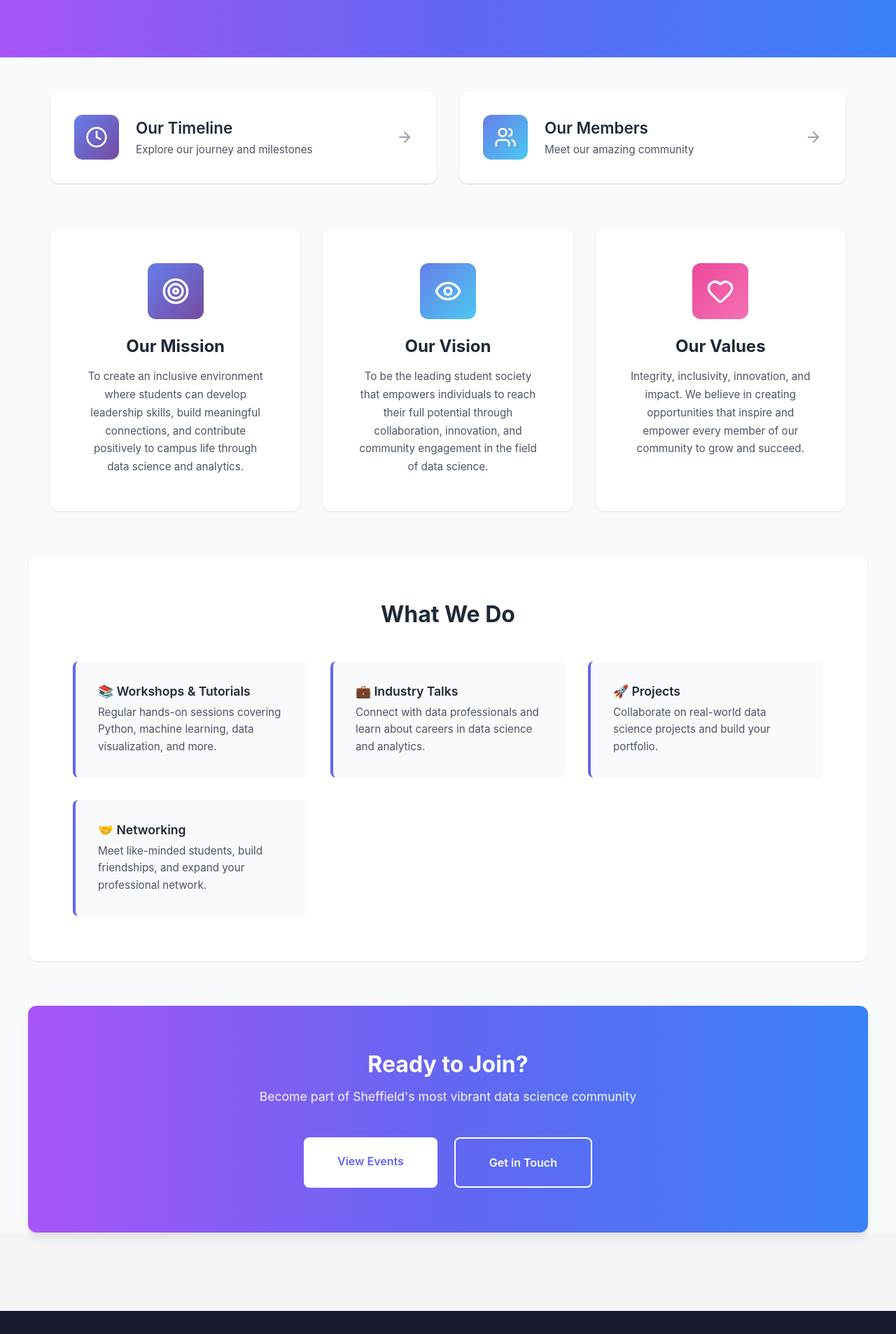
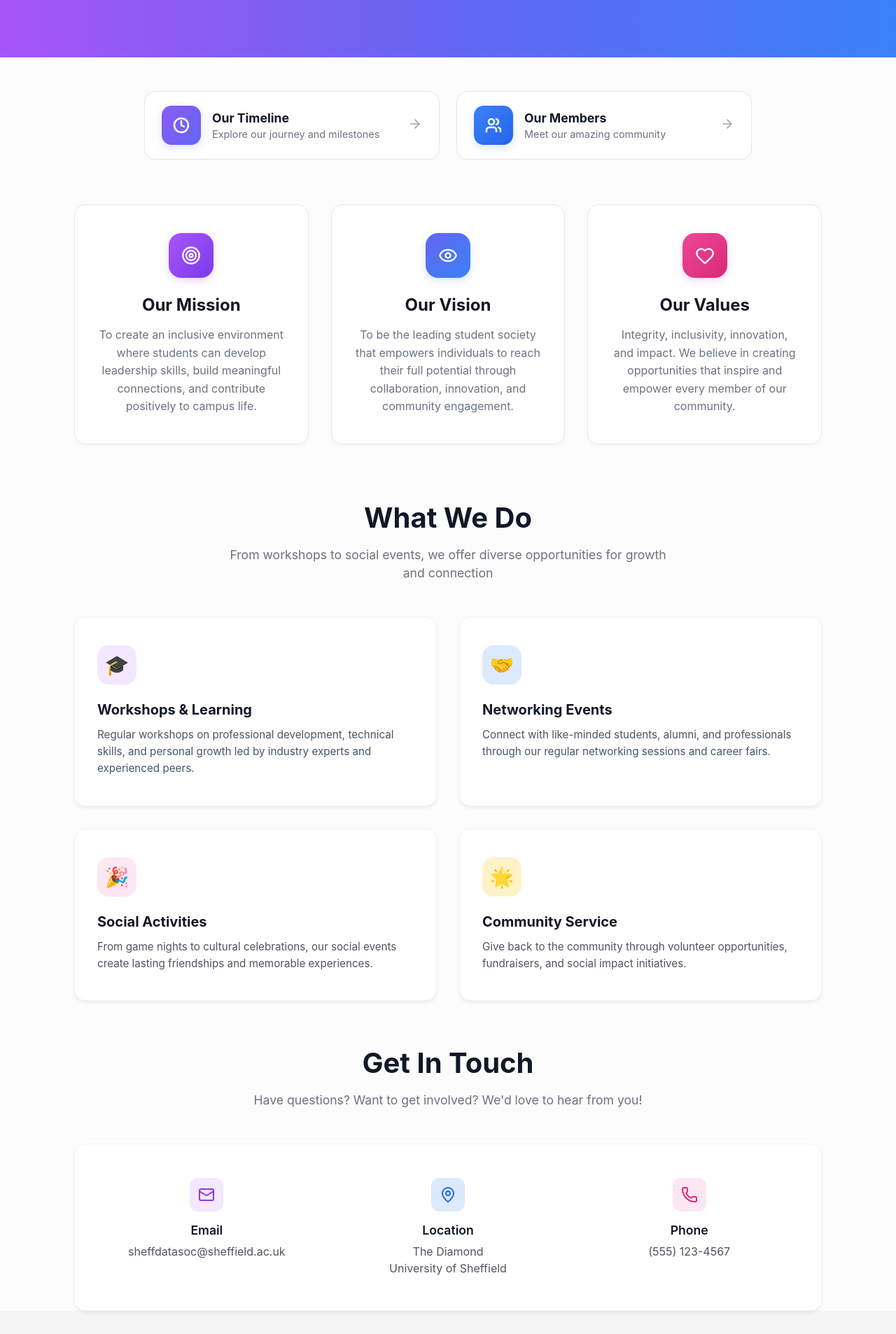
Before and after one commit to sheffdatasoc/SheffDataSoc-Wesbite, a React (Create React App) app: page /about in a window 1280 px wide. Shown: the part 329-2235 px from the top of the page at 70% size. Built offline with nearby package versions, Linux system fonts and the light colour scheme; no server answers.

Commit message:
edited the about page with better contact details

```diff
--- a/src/pages/About.css
+++ b/src/pages/About.css
@@ -1,26 +1,25 @@
 /* ========================================
-   About.css - Updated Hero Style
+   /pages/About.css
    ======================================== */
 
-/* ========== PAGE WRAPPER (Matches Timeline/Sandbox) ========== */
+/* ========== PAGE WRAPPER ========== */
 .about-page {
   width: 100%;
   margin: 0;
   padding: 0;
   min-height: 100vh;
-  background: #f9fafb; /* Consistent light gray background */
+  background: #fcfcfc; /* Cleaner white/gray background */
 }
 
-/* ========== HERO SECTION (Updated to Sandbox Style) ========== */
+/* ========== HERO SECTION ========== */
 .about-hero {
-  background: linear-gradient(to right, #a855f7, #6366f1, #3b82f6); /* Same gradient */
+  background: linear-gradient(to right, #a855f7, #6366f1, #3b82f6);
   color: white;
   text-align: center;
   padding: 5rem 2rem;
   margin-bottom: 3rem;
   width: 100%;
   position: relative;
-  /* Removed border-radius to be full-width like other pages */
 }
 
 .about-hero .hero-badge {
@@ -28,7 +27,7 @@
   background: rgba(255, 255, 255, 0.2);
   backdrop-filter: blur(10px);
   padding: 0.5rem 1.5rem;
-  border-radius: 9999px; /* Full pill shape */
+  border-radius: 9999px;
   font-size: 0.875rem;
   font-weight: 600;
   margin-bottom: 1rem;
@@ -45,381 +44,348 @@
 .about-hero p {
   font-size: 1.25rem;
   opacity: 0.95;
-  max-width: 800px; /* Slightly wider for About text */
+  max-width: 800px;
   margin: 0 auto;
   line-height: 1.6;
   color: rgba(219, 234, 254, 1);
 }
 
-/* ========== Navigation Cards ========== */
+/* ========== 1. TOP NAVIGATION CARDS (Clean Row Style) ========== */
 .about-nav-cards {
   display: grid;
-  grid-template-columns: repeat(auto-fit, minmax(400px, 1fr));
-  gap: var(--spacing-lg);
-  margin-bottom: var(--spacing-2xl);
-  padding: 0 2rem; /* Added horizontal padding to match page layout */
-  max-width: 1200px;
-  margin-left: auto;
-  margin-right: auto;
+  grid-template-columns: repeat(auto-fit, minmax(350px, 1fr));
+  gap: 1.5rem;
+  max-width: 900px;
+  margin: 0 auto 4rem auto;
+  padding: 0 1rem;
 }
 
 .nav-card {
-  background: white; /* Explicit white */
-  padding: var(--spacing-lg);
-  border-radius: var(--radius-xl);
-  box-shadow: 0 1px 3px 0 rgba(0, 0, 0, 0.1), 0 1px 2px 0 rgba(0, 0, 0, 0.06);
+  background: white;
+  border: 1px solid #e5e7eb;
+  border-radius: 16px;
+  padding: 1.25rem 1.5rem;
   display: flex;
   align-items: center;
-  gap: var(--spacing-md);
+  gap: 1rem;
   text-decoration: none;
-  transition: all var(--transition-normal);
-  border: 2px solid transparent;
-  position: relative;
-  overflow: hidden;
-}
-
-.nav-card::before {
-  content: '';
-  position: absolute;
-  top: 0;
-  left: 0;
-  right: 0;
-  bottom: 0;
-  background: linear-gradient(135deg, rgba(102, 126, 234, 0.05) 0%, rgba(118, 75, 162, 0.05) 100%);
-  opacity: 0;
-  transition: opacity var(--transition-normal);
-}
-
-.nav-card:hover::before {
-  opacity: 1;
+  transition: all 0.2s ease;
+  box-shadow: 0 2px 4px rgba(0,0,0,0.02);
 }
 
 .nav-card:hover {
-  transform: translateY(-4px);
-  box-shadow: 0 10px 15px -3px rgba(0, 0, 0, 0.1), 0 4px 6px -2px rgba(0, 0, 0, 0.05);
-  border-color: #6366f1;
+  transform: translateY(-3px);
+  box-shadow: 0 10px 20px rgba(0,0,0,0.05);
+  border-color: #d1d5db;
 }
 
-.nav-card-icon {
-  width: 64px;
-  height: 64px;
-  border-radius: var(--radius-xl);
+/* Gradient Icon Box for Nav */
+.nav-icon-box {
+  width: 56px;
+  height: 56px;
+  border-radius: 14px;
   display: flex;
   align-items: center;
   justify-content: center;
-  color: white;
   flex-shrink: 0;
-  transition: transform var(--transition-normal);
-  z-index: 1;
-}
-
-.nav-card:hover .nav-card-icon {
-  transform: scale(1.1);
-}
-
-/* FIX: Renamed selector to match JSX */
-.about-timeline-icon {
-  background: linear-gradient(135deg, #667eea 0%, #764ba2 100%);
-}
-
-.members-icon {
-  background: linear-gradient(135deg, #667eea 0%, #4cc9f0 100%);
 }
 
 .nav-card-content {
   flex: 1;
-  z-index: 1;
+  display: flex;
+  flex-direction: column;
+  justify-content: center;
 }
 
 .nav-card-content h3 {
-  color: #1f2937;
-  font-size: var(--font-size-xl);
-  margin-bottom: var(--spacing-xs);
-  font-weight: var(--font-weight-semibold);
+  font-size: 1.1rem;
+  font-weight: 700;
+  color: #111827;
+  margin: 0 0 4px 0;
 }
 
 .nav-card-content p {
-  color: #4b5563;
-  font-size: var(--font-size-base);
+  font-size: 0.9rem;
+  color: #6b7280;
   margin: 0;
 }
 
-.nav-card-arrow {
+.nav-arrow {
   color: #9ca3af;
-  transition: all var(--transition-normal);
-  z-index: 1;
+  transition: transform 0.2s ease;
 }
 
-.nav-card:hover .nav-card-arrow {
-  color: #6366f1;
-  transform: translateX(8px);
+.nav-card:hover .nav-arrow {
+  transform: translateX(4px);
+  color: #6b7280;
 }
 
-/* ========== Mission, Vision, Values Cards ========== */
-.about-cards {
+/* ========== 2. MISSION / VISION / VALUES (Clean Column Style) ========== */
+.about-cards-grid {
   display: grid;
   grid-template-columns: repeat(auto-fit, minmax(300px, 1fr));
-  gap: var(--spacing-lg);
-  margin-bottom: var(--spacing-2xl);
-  padding: 0 2rem;
-  max-width: 1200px;
-  margin-left: auto;
-  margin-right: auto;
+  gap: 2rem;
+  max-width: 1100px;
+  margin: 0 auto 5rem auto;
+  padding: 0 1rem;
 }
 
-.about-card {
+.clean-card {
   background: white;
-  padding: var(--spacing-xl);
-  border-radius: var(--radius-xl);
-  box-shadow: 0 1px 3px 0 rgba(0, 0, 0, 0.1);
+  border: 1px solid #e5e7eb;
+  border-radius: 16px;
+  padding: 2.5rem 2rem;
   text-align: center;
-  transition: all var(--transition-normal);
-  border: 2px solid transparent;
+  box-shadow: 0 4px 6px -1px rgba(0, 0, 0, 0.02);
+  transition: transform 0.2s ease, box-shadow 0.2s ease;
+  display: flex;
+  flex-direction: column;
+  align-items: center;
 }
 
-.about-card:hover {
-  transform: translateY(-8px);
-  box-shadow: 0 10px 15px -3px rgba(0, 0, 0, 0.1);
-  border-color: #6366f1;
+.clean-card:hover {
+  transform: translateY(-5px);
+  box-shadow: 0 15px 30px rgba(0, 0, 0, 0.06);
 }
 
-.card-icon {
-  width: 80px;
-  height: 80px;
-  margin: 0 auto var(--spacing-md);
-  border-radius: var(--radius-xl);
+/* Gradient Icon Box for Mission */
+.card-icon-box {
+  width: 64px;
+  height: 64px;
+  border-radius: 18px;
   display: flex;
   align-items: center;
   justify-content: center;
-  color: white;
-  transition: transform var(--transition-normal);
+  margin-bottom: 1.5rem;
+  box-shadow: inset 0 2px 4px rgba(255,255,255,0.3);
 }
 
-.about-card:hover .card-icon {
-  transform: scale(1.1) rotate(5deg);
+.clean-card h2 {
+  font-size: 1.5rem;
+  font-weight: 700;
+  color: #111827;
+  margin-bottom: 1rem;
 }
 
-.mission-icon {
-  background: linear-gradient(135deg, #667eea 0%, #764ba2 100%);
+.clean-card p {
+  color: #6b7280;
+  font-size: 1rem;
+  line-height: 1.6;
+  margin: 0;
 }
 
-.vision-icon {
-  background: linear-gradient(135deg, #667eea 0%, #4cc9f0 100%);
+/* ========== 3. GRADIENT UTILITIES ========== */
+.gradient-purple {
+  background: linear-gradient(135deg, #8b5cf6 0%, #6366f1 100%);
+  box-shadow: 0 4px 12px rgba(99, 102, 241, 0.2);
 }
 
-.values-icon {
-  background: linear-gradient(135deg, #ec4899 0%, #f472b6 100%);
+.gradient-blue {
+  background: linear-gradient(135deg, #3b82f6 0%, #2563eb 100%);
+  box-shadow: 0 4px 12px rgba(59, 130, 246, 0.2);
 }
 
-.about-card h2 {
-  color: #1f2937;
-  font-size: var(--font-size-2xl);
-  margin-bottom: var(--spacing-sm);
-  font-weight: var(--font-weight-bold);
+.gradient-indigo {
+  background: linear-gradient(135deg, #a855f7 0%, #7c3aed 100%);
+  box-shadow: 0 4px 12px rgba(124, 58, 237, 0.2);
 }
 
-.about-card p {
-  color: #4b5563;
-  line-height: 1.7;
-  font-size: var(--font-size-base);
+.gradient-cyan {
+  background: linear-gradient(135deg, #6366f1 0%, #3b82f6 100%);
+  box-shadow: 0 4px 12px rgba(59, 130, 246, 0.2);
 }
 
-/* ========== What We Do Section ========== */
-.what-we-do {
-  background: white;
-  padding: var(--spacing-2xl);
-  border-radius: var(--radius-xl);
-  margin: 0 2rem var(--spacing-2xl) 2rem; /* Added margins */
-  box-shadow: 0 1px 3px 0 rgba(0, 0, 0, 0.1);
-  max-width: 1200px;
-  margin-left: auto;
-  margin-right: auto;
+.gradient-pink {
+  background: linear-gradient(135deg, #ec4899 0%, #db2777 100%);
+  box-shadow: 0 4px 12px rgba(236, 72, 153, 0.2);
 }
 
-.what-we-do h2 {
-  color: #1f2937;
-  font-size: var(--font-size-3xl);
+/* ========== 4. WHAT WE DO SECTION ========== */
+.what-we-do {
+  padding: 0;
+  margin: 0 auto 4rem auto;
+  max-width: 1100px;
+  background: transparent;
+  box-shadow: none;
+}
+
+.what-we-do-header {
   text-align: center;
-  margin-bottom: var(--spacing-xl);
-  font-weight: var(--font-weight-bold);
+  margin-bottom: 3rem;
+  padding: 0 1rem;
+}
+
+.what-we-do-header h2 {
+  color: #111827;
+  font-size: 2.5rem;
+  font-weight: 700;
+  margin-bottom: 1rem;
+}
+
+.what-we-do-header p {
+  color: #6b7280;
+  font-size: 1.1rem;
+  max-width: 650px;
+  margin: 0 auto;
+  line-height: 1.5;
 }
 
 .activities-grid {
   display: grid;
-  grid-template-columns: repeat(auto-fit, minmax(250px, 1fr));
-  gap: var(--spacing-lg);
+  grid-template-columns: repeat(2, 1fr);
+  gap: 2rem;
+  padding: 0 1rem;
 }
 
-.activity-item {
-  background: #f9fafb;
-  padding: var(--spacing-lg);
-  border-radius: var(--radius-lg);
-  border-left: 4px solid #6366f1;
-  transition: all var(--transition-normal);
+.activity-card {
+  background: white;
+  padding: 2.5rem 2rem;
+  border-radius: 1rem;
+  box-shadow: 0 4px 6px -1px rgba(0, 0, 0, 0.05), 0 2px 4px -1px rgba(0, 0, 0, 0.03);
+  transition: transform 0.2s ease, box-shadow 0.2s ease;
+  border: 1px solid #f3f4f6;
+  display: flex;
+  flex-direction: column;
+  align-items: flex-start;
+  text-align: left;
 }
 
-.activity-item:hover {
-  background: white;
-  border-left-color: #8b5cf6;
-  transform: translateX(8px);
-  box-shadow: 0 4px 6px -1px rgba(0, 0, 0, 0.1);
+.activity-card:hover {
+  transform: translateY(-5px);
+  box-shadow: 0 10px 15px -3px rgba(0, 0, 0, 0.1), 0 4px 6px -2px rgba(0, 0, 0, 0.05);
 }
 
-.activity-item h3 {
-  color: #1f2937;
-  font-size: var(--font-size-lg);
-  margin-bottom: var(--spacing-xs);
-  font-weight: var(--font-weight-semibold);
+.activity-icon-box {
+  width: 56px;
+  height: 56px;
+  border-radius: 16px;
+  display: flex;
+  align-items: center;
+  justify-content: center;
+  font-size: 1.75rem;
+  margin-bottom: 1.5rem;
 }
 
-.activity-item p {
-  color: #4b5563;
-  line-height: 1.6;
-  font-size: var(--font-size-base);
+/* Solid colors for the "What We Do" section icons */
+.color-purple { background-color: #f3e8ff; color: #9333ea; }
+.color-blue { background-color: #dbeafe; color: #2563eb; }
+.color-pink { background-color: #fce7f3; color: #db2777; }
+.color-yellow { background-color: #fef3c7; color: #d97706; }
+
+.activity-card h3 {
+  color: #111827;
+  font-size: 1.25rem;
+  font-weight: 700;
+  margin-bottom: 0.75rem;
 }
 
-/* ========== Join CTA Section ========== */
-.join-cta {
-  background: linear-gradient(to right, #a855f7, #6366f1, #3b82f6);
-  color: white;
-  padding: var(--spacing-2xl);
-  border-radius: var(--radius-xl);
-  text-align: center;
-  box-shadow: 0 10px 15px -3px rgba(0, 0, 0, 0.1);
-  margin: 0 2rem 3rem 2rem;
-  max-width: 1200px;
-  margin-left: auto;
-  margin-right: auto;
+.activity-card p {
+  color: #4b5563;
+  font-size: 0.95rem;
+  line-height: 1.6;
+  margin: 0;
 }
 
-.join-cta h2 {
-  font-size: var(--font-size-3xl);
-  margin-bottom: var(--spacing-sm);
-  font-weight: var(--font-weight-bold);
-  color: white;
+/* ========== 5. GET IN TOUCH SECTION ========== */
+.get-in-touch {
+  padding: 0;
+  margin: 0 auto 5rem auto;
+  max-width: 1100px;
+  text-align: center;
 }
 
-.join-cta p {
-  font-size: var(--font-size-lg);
-  margin-bottom: var(--spacing-xl);
-  opacity: 0.95;
+.get-in-touch-header {
+  margin-bottom: 3rem;
+  padding: 0 1rem;
 }
 
-.cta-buttons {
-  display: flex;
-  gap: var(--spacing-md);
-  justify-content: center;
-  flex-wrap: wrap;
+.get-in-touch-header h2 {
+  color: #111827;
+  font-size: 2.5rem;
+  font-weight: 700;
+  margin-bottom: 1rem;
 }
 
-.join-cta .btn {
-  padding: var(--spacing-md) var(--spacing-xl);
-  font-size: var(--font-size-md);
-  border-radius: var(--radius-lg);
-  font-weight: var(--font-weight-semibold);
-  transition: all var(--transition-normal);
-  text-decoration: none;
-  display: inline-block;
+.get-in-touch-header p {
+  color: #6b7280;
+  font-size: 1.1rem;
+  max-width: 600px;
+  margin: 0 auto;
+  line-height: 1.5;
 }
 
-.join-cta .btn-primary {
+.contact-info-card {
   background: white;
-  color: #6366f1;
+  border-radius: 1rem;
+  box-shadow: 0 4px 6px -1px rgba(0, 0, 0, 0.05), 0 2px 4px -1px rgba(0, 0, 0, 0.03);
+  border: 1px solid #f3f4f6;
+  padding: 3rem 2rem;
+  margin: 0 1rem;
 }
 
-.join-cta .btn-primary:hover {
-  background: #f3f4f6;
-  transform: translateY(-4px);
-  box-shadow: 0 8px 20px rgba(0, 0, 0, 0.2);
+.contact-grid {
+  display: grid;
+  grid-template-columns: repeat(3, 1fr);
+  gap: 2rem;
+  align-items: start;
 }
 
-.join-cta .btn-secondary {
-  background: transparent;
-  color: white;
-  border: 2px solid white;
+.contact-item {
+  display: flex;
+  flex-direction: column;
+  align-items: center;
+  text-align: center;
 }
 
-.join-cta .btn-secondary:hover {
-  background: rgba(255, 255, 255, 0.1);
-  transform: translateY(-4px);
+.contact-icon-box {
+  width: 48px;
+  height: 48px;
+  border-radius: 12px;
+  display: flex;
+  align-items: center;
+  justify-content: center;
+  margin-bottom: 1rem;
 }
 
-/* ========== Responsive Design ========== */
+/* Contact Icon Colors */
+.icon-purple { background-color: #f3e8ff; color: #9333ea; }
+.icon-blue { background-color: #dbeafe; color: #2563eb; }
+.icon-pink { background-color: #fce7f3; color: #db2777; }
+
+.contact-item h3 {
+  color: #111827;
+  font-size: 1.1rem;
+  font-weight: 600;
+  margin-bottom: 0.5rem;
+}
+
+.contact-item p {
+  color: #4b5563;
+  font-size: 1rem;
+  line-height: 1.5;
+  margin: 0;
+}
+
+/* ========== RESPONSIVE DESIGN ========== */
 @media (max-width: 768px) {
-  .about-hero {
-    padding: 3rem 1rem;
-  }
+  .about-hero { padding: 3rem 1rem; }
+  .about-hero h1 { font-size: 2rem; }
+  .about-hero p { font-size: 1.125rem; }
 
-  .about-hero h1 {
-    font-size: 2rem;
-  }
-
-  .about-hero p {
-    font-size: 1.125rem;
-  }
-
-  .about-nav-cards, .about-cards, .what-we-do, .join-cta {
-    margin-left: 1rem;
-    margin-right: 1rem;
-    padding-left: 1rem;
-    padding-right: 1rem;
-  }
-
-  .about-nav-cards {
+  /* Stack Grids on Mobile */
+  .about-nav-cards,
+  .about-cards-grid,
+  .activities-grid,
+  .contact-grid {
     grid-template-columns: 1fr;
   }
 
-  .nav-card {
-    padding: var(--spacing-md);
+  .contact-info-card {
+    padding: 2rem;
+    margin: 0 1rem;
   }
 
-  .nav-card-icon {
-    width: 56px;
-    height: 56px;
-  }
-
-  .about-cards {
-    grid-template-columns: 1fr;
-  }
-
-  .activities-grid {
-    grid-template-columns: 1fr;
-  }
-
-  .about-card {
-    padding: var(--spacing-lg);
-  }
-
-  .card-icon {
-    width: 60px;
-    height: 60px;
-  }
-
-  .cta-buttons {
-    flex-direction: column;
-  }
-
-  .join-cta .btn {
-    width: 100%;
+  .contact-grid {
+    gap: 2.5rem;
   }
 }
-
-@media (max-width: 480px) {
-  .nav-card-icon {
-    width: 48px;
-    height: 48px;
-  }
-
-  .nav-card-content h3 {
-    font-size: var(--font-size-lg);
-  }
-
-  .card-icon {
-    width: 56px;
-    height: 56px;
-  }
-
-  .about-card h2 {
-    font-size: var(--font-size-xl);
-  }
-}
--- a/src/pages/About.jsx
+++ b/src/pages/About.jsx
@@ -1,117 +1,145 @@
 /* ========================================
-   About.jsx - Updated Hero Style
+   /pages/About.jsx
    ======================================== */
 
 import React from 'react';
 import { Link } from 'react-router-dom';
-import { Target, Eye, Heart, Clock, Users, ArrowRight } from 'lucide-react';
+import { Target, Eye, Heart, Clock, Users, ArrowRight, Mail, MapPin, Phone } from 'lucide-react';
 import './About.css';
 
 function About() {
   return (
     <div className="about-page">
-      {/* Hero Section (Updated to match Sandbox/Timeline) */}
+      {/* Hero Section */}
       <div className="about-hero">
         <span className="hero-badge">👋 Who We Are</span>
         <h1>About Us</h1>
         <p>We're a passionate community of students dedicated to fostering growth, connection, and unforgettable experiences on campus.</p>
       </div>
 
-      {/* Navigation Cards */}
+      {/* --- NEW CLEANER NAVIGATION CARDS --- */}
       <div className="about-nav-cards">
         <Link to="/timeline" className="nav-card">
-          {/* FIX: Changed class name here to avoid conflict */}
-          <div className="nav-card-icon about-timeline-icon">
-            <Clock size={32} />
+          <div className="nav-icon-box gradient-purple">
+            <Clock size={24} color="white" strokeWidth={2.5} />
           </div>
           <div className="nav-card-content">
             <h3>Our Timeline</h3>
             <p>Explore our journey and milestones</p>
           </div>
-          <ArrowRight className="nav-card-arrow" size={24} />
+          <div className="nav-arrow">
+            <ArrowRight size={20} />
+          </div>
         </Link>
 
         <Link to="/members" className="nav-card">
-          <div className="nav-card-icon members-icon">
-            <Users size={32} />
+          <div className="nav-icon-box gradient-blue">
+            <Users size={24} color="white" strokeWidth={2.5} />
           </div>
           <div className="nav-card-content">
             <h3>Our Members</h3>
             <p>Meet our amazing community</p>
           </div>
-          <ArrowRight className="nav-card-arrow" size={24} />
+          <div className="nav-arrow">
+            <ArrowRight size={20} />
+          </div>
         </Link>
       </div>
 
-      {/* Mission, Vision, Values Cards */}
-      <div className="about-cards">
-        <div className="about-card">
-          <div className="card-icon mission-icon">
-            <Target size={40} />
+      {/* --- NEW CLEANER MISSION CARDS --- */}
+      <div className="about-cards-grid">
+        <div className="clean-card">
+          <div className="card-icon-box gradient-indigo">
+            <Target size={28} color="white" strokeWidth={2} />
           </div>
           <h2>Our Mission</h2>
           <p>
             To create an inclusive environment where students can develop
             leadership skills, build meaningful connections, and contribute
-            positively to campus life through data science and analytics.
+            positively to campus life.
           </p>
         </div>
 
-        <div className="about-card">
-          <div className="card-icon vision-icon">
-            <Eye size={40} />
+        <div className="clean-card">
+          <div className="card-icon-box gradient-cyan">
+            <Eye size={28} color="white" strokeWidth={2} />
           </div>
           <h2>Our Vision</h2>
           <p>
             To be the leading student society that empowers individuals to
             reach their full potential through collaboration, innovation,
-            and community engagement in the field of data science.
+            and community engagement.
           </p>
         </div>
 
-        <div className="about-card">
-          <div className="card-icon values-icon">
-            <Heart size={40} />
+        <div className="clean-card">
+          <div className="card-icon-box gradient-pink">
+            <Heart size={28} color="white" strokeWidth={2} />
           </div>
           <h2>Our Values</h2>
           <p>
             Integrity, inclusivity, innovation, and impact. We believe in
             creating opportunities that inspire and empower every member
-            of our community to grow and succeed.
+            of our community.
           </p>
         </div>
       </div>
 
       {/* What We Do Section */}
       <section className="what-we-do">
-        <h2>What We Do</h2>
+        <div className="what-we-do-header">
+          <h2>What We Do</h2>
+          <p>From workshops to social events, we offer diverse opportunities for growth and connection</p>
+        </div>
+
         <div className="activities-grid">
-          <div className="activity-item">
-            <h3>📚 Workshops & Tutorials</h3>
-            <p>Regular hands-on sessions covering Python, machine learning, data visualization, and more.</p>
+          <div className="activity-card">
+            <div className="activity-icon-box color-purple"><span>🎓</span></div>
+            <h3>Workshops & Learning</h3>
+            <p>Regular workshops on professional development, technical skills, and personal growth led by industry experts and experienced peers.</p>
           </div>
-          <div className="activity-item">
-            <h3>💼 Industry Talks</h3>
-            <p>Connect with data professionals and learn about careers in data science and analytics.</p>
+          <div className="activity-card">
+            <div className="activity-icon-box color-blue"><span>🤝</span></div>
+            <h3>Networking Events</h3>
+            <p>Connect with like-minded students, alumni, and professionals through our regular networking sessions and career fairs.</p>
           </div>
-          <div className="activity-item">
-            <h3>🚀 Projects</h3>
-            <p>Collaborate on real-world data science projects and build your portfolio.</p>
+          <div className="activity-card">
+            <div className="activity-icon-box color-pink"><span>🎉</span></div>
+            <h3>Social Activities</h3>
+            <p>From game nights to cultural celebrations, our social events create lasting friendships and memorable experiences.</p>
           </div>
-          <div className="activity-item">
-            <h3>🤝 Networking</h3>
-            <p>Meet like-minded students, build friendships, and expand your professional network.</p>
+          <div className="activity-card">
+            <div className="activity-icon-box color-yellow"><span>🌟</span></div>
+            <h3>Community Service</h3>
+            <p>Give back to the community through volunteer opportunities, fundraisers, and social impact initiatives.</p>
           </div>
         </div>
       </section>
 
-      {/* CTA Section */}
-      <section className="join-cta">
-        <h2>Ready to Join?</h2>
-        <p>Become part of Sheffield's most vibrant data science community</p>
-        <div className="cta-buttons">
-          <a href="/events" className="btn btn-primary">View Events</a>
-          <a href="/contact" className="btn btn-secondary">Get in Touch</a>
+      {/* Get In Touch Section */}
+      <section className="get-in-touch">
+        <div className="get-in-touch-header">
+          <h2>Get In Touch</h2>
+          <p>Have questions? Want to get involved? We'd love to hear from you!</p>
+        </div>
+        <div className="contact-info-card">
+          <div className="contact-grid">
+            <div className="contact-item">
+              <div className="contact-icon-box icon-purple"><Mail size={24} /></div>
+              <h3>Email</h3>
+              <p>sheffdatasoc@sheffield.ac.uk</p>
+            </div>
+            <div className="contact-item">
+              <div className="contact-icon-box icon-blue"><MapPin size={24} /></div>
+              <h3>Location</h3>
+              <p>The Diamond<br />University of Sheffield</p>
+            </div>
+            <div className="contact-item">
+              <div className="contact-icon-box icon-pink"><Phone size={24} /></div>
+              <h3>Phone</h3>
+              <p>(555) 123-4567</p>
+            </div>
+          </div>
         </div>
       </section>
     </div>
```
